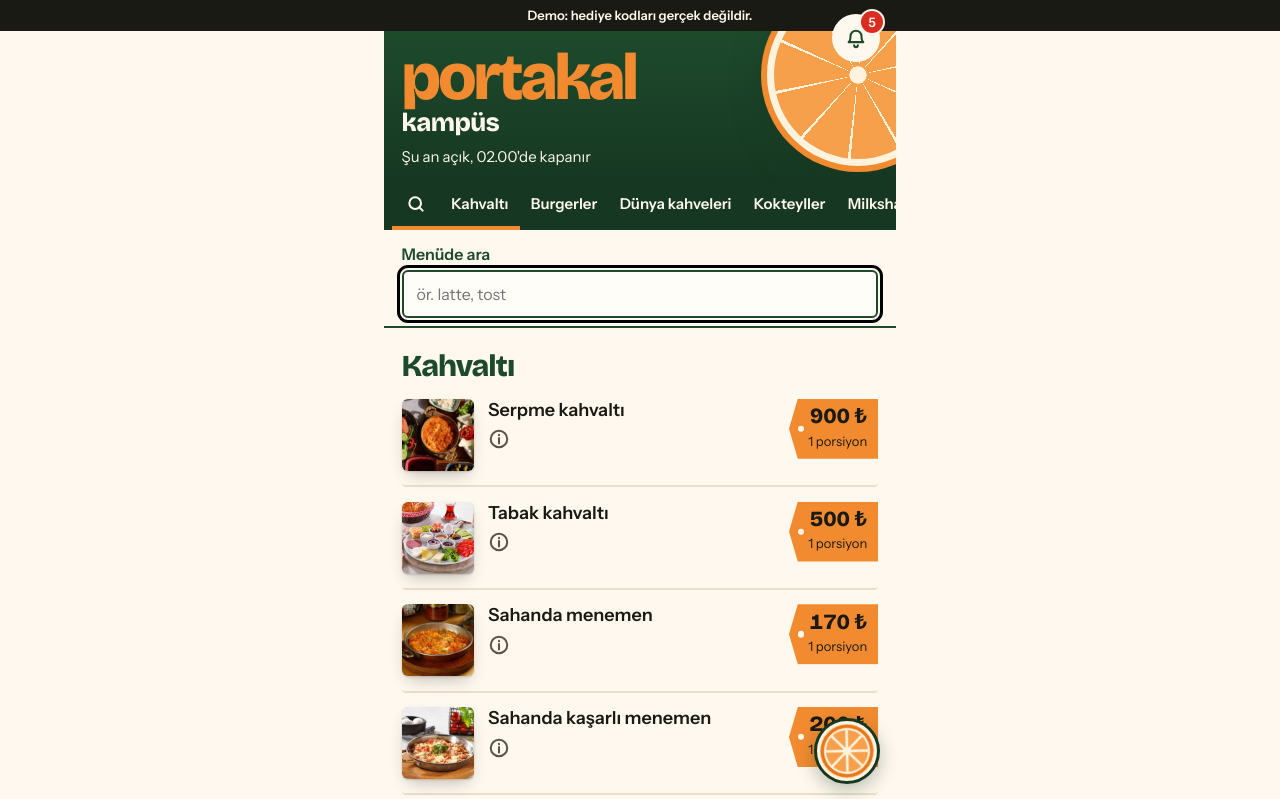
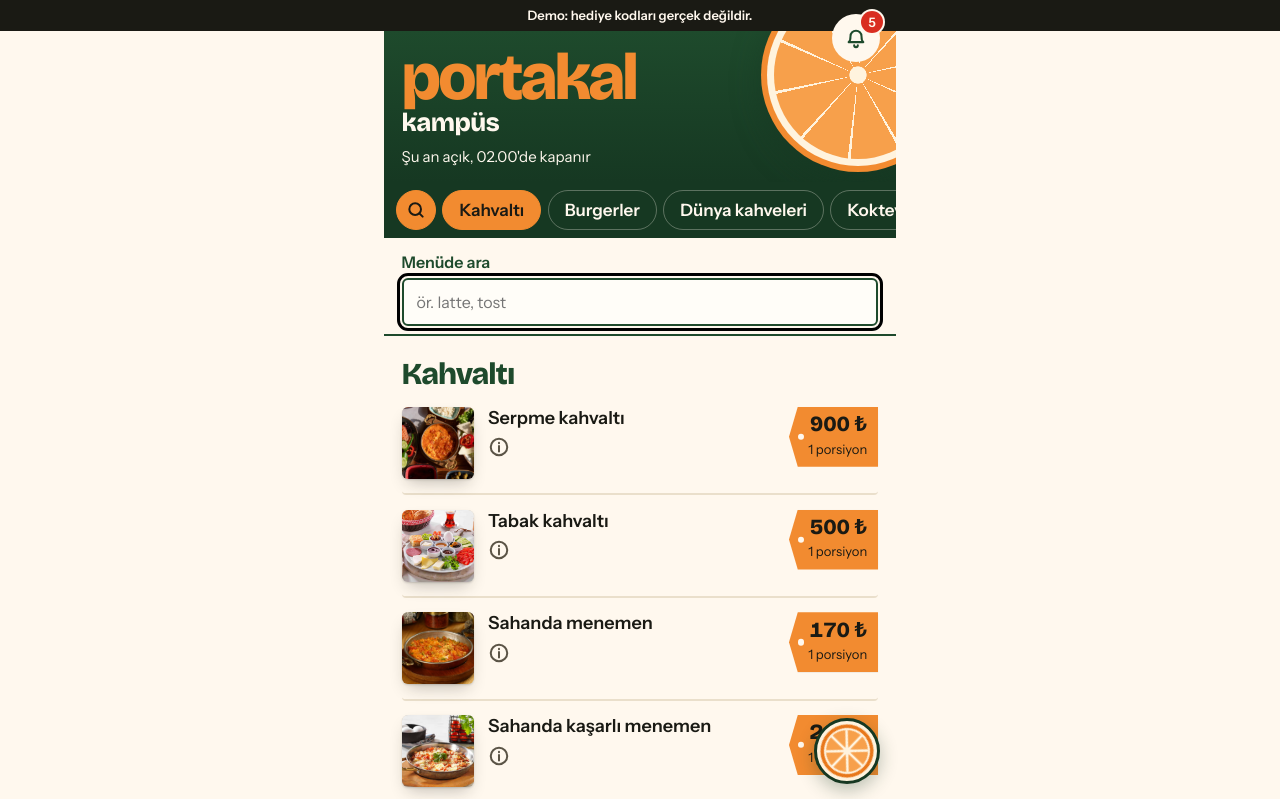
Before and after one commit to anbarci/hazer-menu-demo, a plain HTML site: page index.html in a window 1280 px wide. Both pictures are taken after a click on the button 416 px from the left and 206 px from the top of the page. Shown: the top 799 px of the page. Drawn offline with nearby package versions, Linux system fonts and the light colour scheme; animation ran at ten frames a second.

Commit message:
Demo: oval kategori düğmeleri
Co-Authored-By: Claude Opus 5.5 <noreply@anthropic.com>

```diff
--- a/t/portakal.css
+++ b/t/portakal.css
@@ -184,4 +184,13 @@ button:not(:disabled):active, .c-sekme a:active, .c-ayak a:active { filter: brig
 .c-sheet { box-shadow: 0 -12px 32px color-mix(in srgb, var(--murekkep) 22%, transparent); }
 .c-sheet img { box-shadow: inset 0 -12px 16px -14px color-mix(in srgb, var(--murekkep) 30%, transparent); }
 .c-ayak { box-shadow: inset 0 12px 16px -14px color-mix(in srgb, var(--murekkep) 60%, transparent); }
+/* oval kategori düğmeleri */
+.c-sekme { gap: 0.4rem; padding: 0.5rem 0.75rem; align-items: center; }
+.c-sekme a { min-height: 40px; padding: 0 1rem; font-size: 1.0625rem; border: 1.5px solid color-mix(in srgb, var(--krem) 30%, transparent); border-radius: 999px; }
+.c-sekme a[aria-current] { background: var(--portakal); border-color: var(--portakal); color: var(--murekkep); }
+.c-ara { width: 40px; min-height: 40px; border: 1.5px solid color-mix(in srgb, var(--krem) 30%, transparent); border-radius: 50%; }
+.c-ara[aria-expanded=true] { background: var(--portakal); border-color: var(--portakal); color: var(--murekkep); }
+.c-arama { top: 56px; }
+.zil-yapisik body::after { height: calc(env(safe-area-inset-top, 0px) + 56px); }
+.zil-yapisik .c-zil { transform: translateY(calc(6px - 0.9rem)) scale(0.917); }
 .demo-serit { margin: 0; padding: 0.4rem 1rem; background: var(--murekkep); color: var(--krem); font: 600 0.8125rem/1.4 var(--govde); text-align: center; }
```
